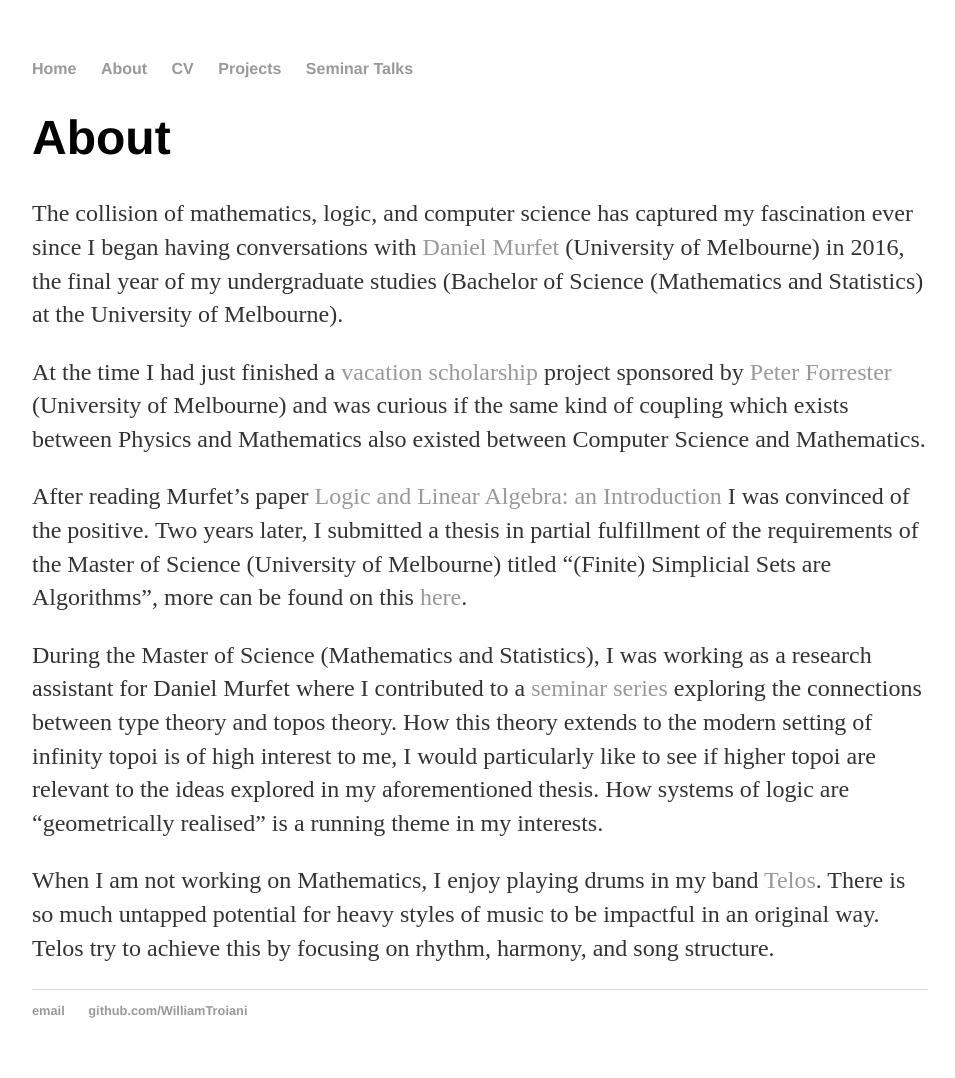
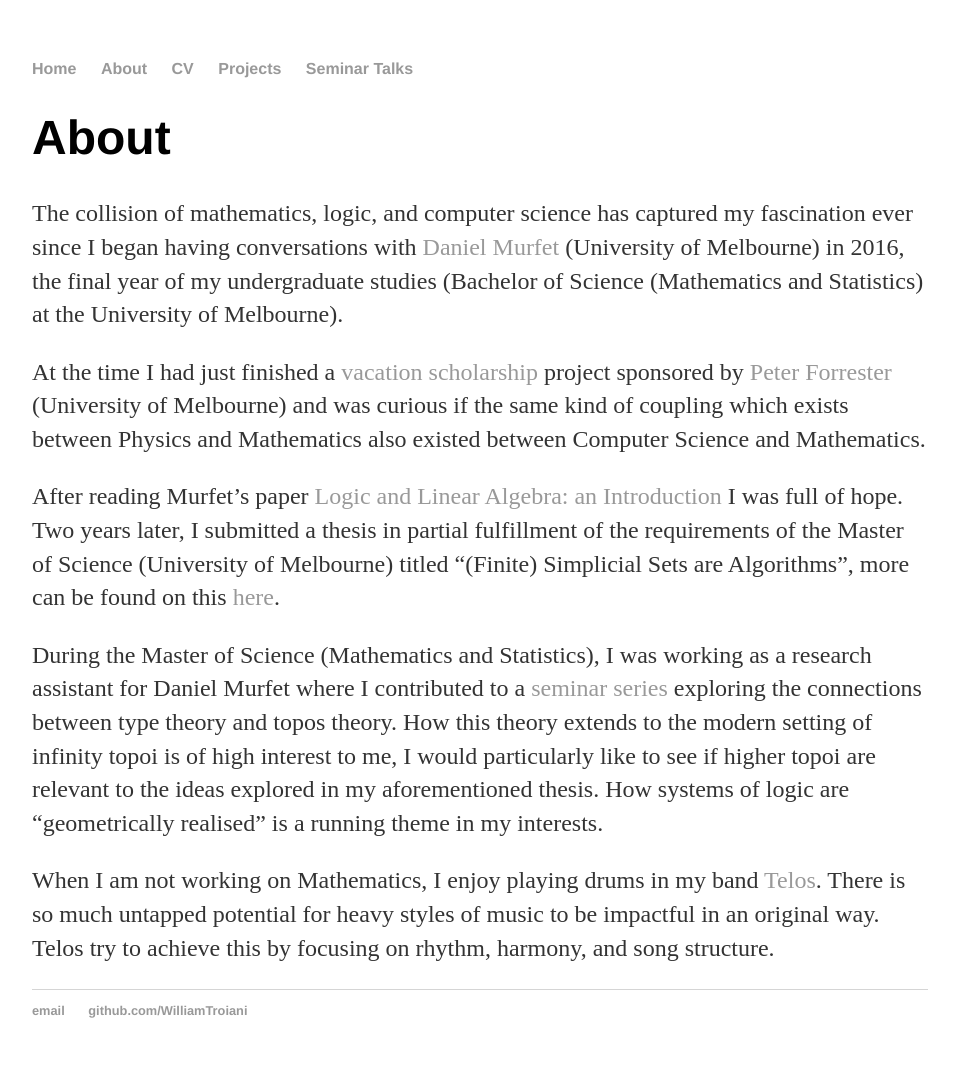
Before and after one commit to WilliamTroiani/WilliamTroiani.github.io, a Jekyll site: the page built from about.md, in a window 1280 px wide. Shown: the whole page, without its empty margins (160-1115 px from the left). Built offline with Jekyll 4.4.1, drawn with Linux system fonts in a browser that asks for light colours.

Commit message:
Update about.md

```diff
--- a/about.md
+++ b/about.md
@@ -7,7 +7,7 @@
 
 At the time I had just finished a <a href = "https://ms.unimelb.edu.au/engage/vacation-scholarships">vacation scholarship</a> project sponsored by <a href = "https://researchers.ms.unimelb.edu.au/~pjforr@unimelb/">Peter Forrester</a> (University of Melbourne) and was curious if the same kind of coupling which exists between Physics and Mathematics also existed between Computer Science and Mathematics.
 
-After reading Murfet's paper <a href = "https://arxiv.org/abs/1407.2650">Logic and Linear Algebra: an Introduction</a> I was convinced of the positive. Two years later, I submitted a thesis in partial fulfillment of the requirements of the Master of Science (University of Melbourne) titled "(Finite) Simplicial Sets are Algorithms", more can be found on this <a href = "https://williamtroiani.github.io/2019/06/01/Will-Troiani-Finite-Simplicial-Sets.html">here</a>.
+After reading Murfet's paper <a href = "https://arxiv.org/abs/1407.2650">Logic and Linear Algebra: an Introduction</a> I was full of hope. Two years later, I submitted a thesis in partial fulfillment of the requirements of the Master of Science (University of Melbourne) titled "(Finite) Simplicial Sets are Algorithms", more can be found on this <a href = "https://williamtroiani.github.io/2019/06/01/Will-Troiani-Finite-Simplicial-Sets.html">here</a>.
 
 During the Master of Science (Mathematics and Statistics), I was working as a research assistant for Daniel Murfet where I contributed to a <a href = "http://www.therisingsea.org/post/seminar-ch/">seminar series</a> exploring the connections between type theory and topos theory. How this theory extends to the modern setting of infinity topoi is of high interest to me, I would particularly like to see if higher topoi are relevant to the ideas explored in my aforementioned thesis. How systems of logic are "geometrically realised" is a running theme in my interests.
 
```
